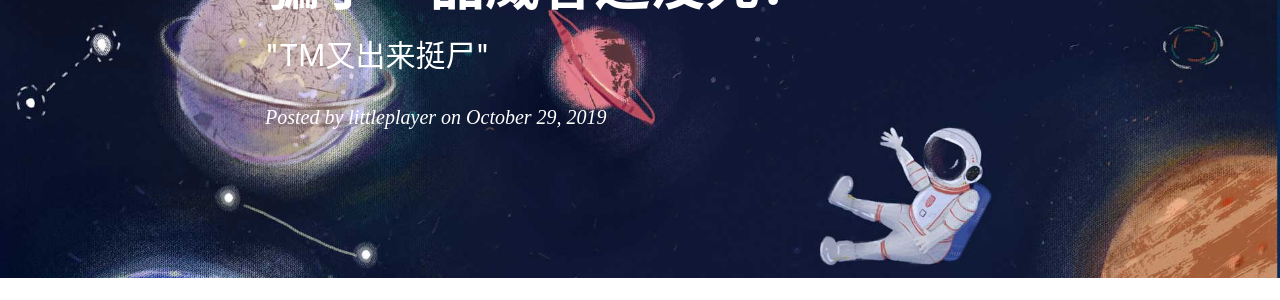
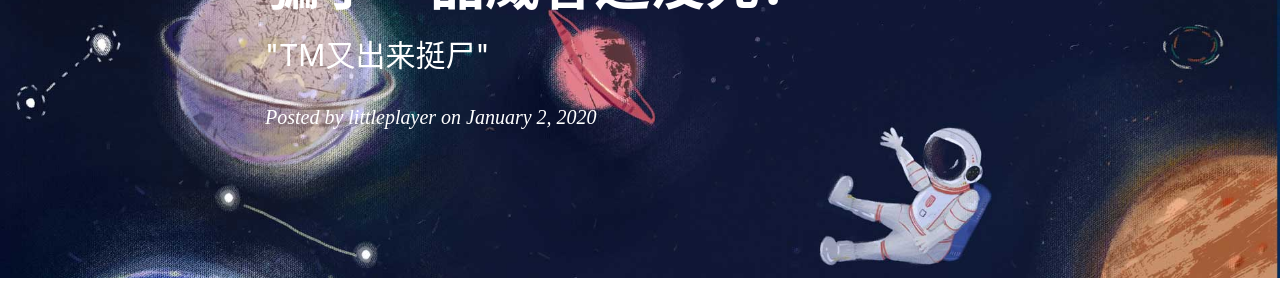
Before and after one commit to poholo/poholo.github.io, a Jekyll site: the page built from _posts/2020-01-02-骗子一品威客还没死?.md, in a window 1280 px wide and 900 px high. Shown: the part 245-545 px from the top of the window. Built offline with Jekyll 4.4.1, drawn with Linux system fonts in a browser that asks for light colours; nearby versions of some CDN libraries; comment, search, counter and statistics services are not loaded.

Commit message:
epk time

```diff
--- a/_posts/2020-01-02-骗子一品威客还没死?.md
+++ b/_posts/2020-01-02-骗子一品威客还没死?.md
@@ -2,7 +2,7 @@
 layout:     post
 title:      "骗子一品威客还没死？"
 subtitle:   " \"TM又出来挺尸\""
-date:       2019-10-29 16:44:00
+date:       2020-01-02 18:17:00
 author:     "littleplayer"
 header-img: "img/about-bg.jpg"
 catalog: true
```
